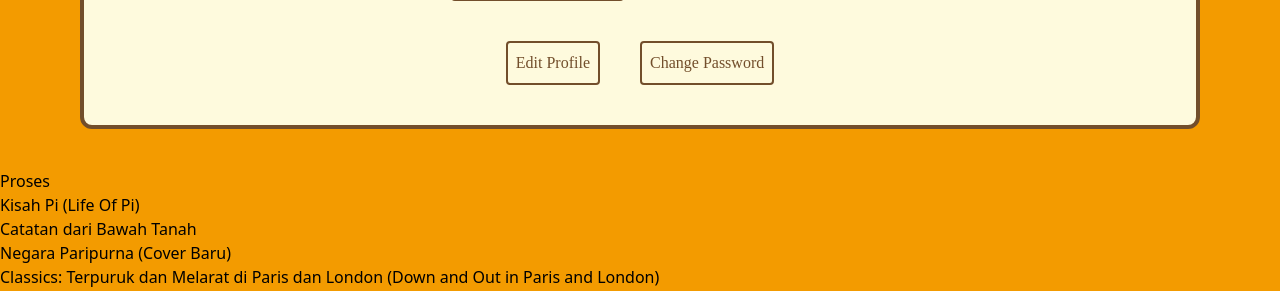
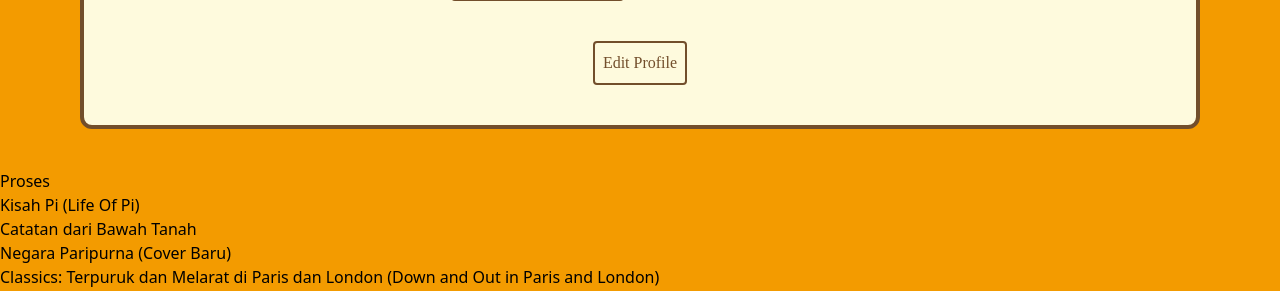
Before and after one commit to PBP-A11/cat-cafe, a Django app: template user_profile/templates/member_profile.html in a window 1280 px wide. Shown: the part 503-794 px from the top of the page. Run offline with Django 4.2, Linux system fonts and the light colour scheme; the template is opened without the code that fills it: values that come from a table or form of the project are taken from there, others are empty; data comes from the database, SQL or seed files in the repository; some libraries are stand-ins or nearby versions; some web fonts are replaced.

Commit message:
Update member_profile.html

```diff
--- a/user_profile/templates/member_profile.html
+++ b/user_profile/templates/member_profile.html
@@ -17,7 +17,6 @@
     </div>
     <div class="flex justify-center my-10" style="font-family: 'Mochiy Pop P One'; color: #724E2B;">
         <a id="openModal" class="border-2 rounded mx-5 p-2" style="border-color: #724E2B;" href="#">Edit Profile</a>
-        <a class="border-2 rounded mx-5 p-2" style="border-color: #724E2B;" href="#">Change Password</a>
     </div>
 </div>
 
```
